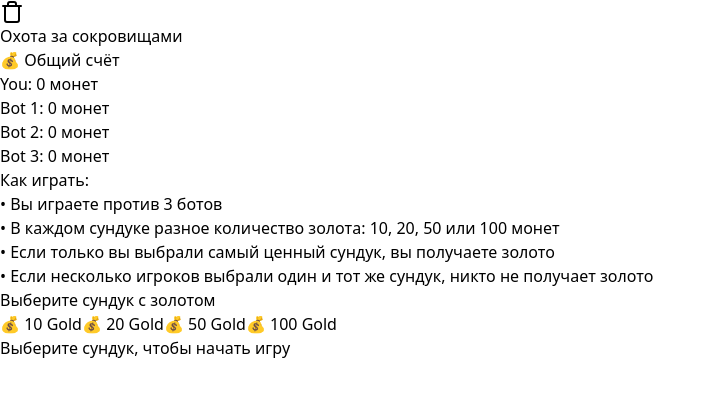
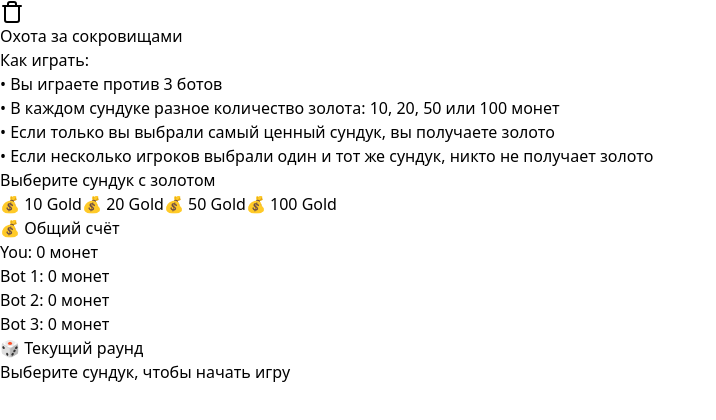
Before and after one commit to puremind5/dfac, a React (Vite) app: page / in a window 1280 px wide. Shown: the top 420 px of the page, without its empty margins (0-716 px from the left). Built offline with nearby package versions, Linux system fonts and the light colour scheme.

Commit message:
Update App.tsx

```diff
--- a/src/App.tsx
+++ b/src/App.tsx
@@ -1,7 +1,6 @@
 import React, { useState } from 'react';
 import { Trash as Treasure } from 'lucide-react';
 import GameBoard from './components/GameBoard';
-import ResultsPanel from './components/ResultsPanel';
 
 const CHEST_VALUES = { 1: 10, 2: 20, 3: 50, 4: 100 };
 
@@ -82,16 +81,6 @@ function App() {
           </div>
         )}
 
-        {/* 🌟 Таблица с накопленным золотом */}
-        <div className="mt-6 p-4 bg-gray-100 rounded-lg shadow-md text-center">
-          <h2 className="text-lg font-bold mb-2">💰 Общий счёт</h2>
-          <ul className="text-sm text-gray-700">
-            {Object.entries(totalGold).map(([player, gold]) => (
-              <li key={player} className="py-1">{player}: {gold} монет</li>
-            ))}
-          </ul>
-        </div>
-
         {/* Описание игры */}
         <div className="mt-6 p-6 bg-gray-100 rounded-lg shadow-md min-h-[150px] flex flex-col justify-center">
           <h2 className="text-xl font-bold text-center mb-2">Как играть:</h2>
@@ -106,14 +95,47 @@ function App() {
         {/* Игровая доска (сундуки остаются видимыми, но отключаются после выбора) */}
         <GameBoard onChestSelect={handleChestSelect} loading={loading} gameActive={gameActive} />
 
-        {/* Место для результатов зарезервировано заранее */}
-        <div className="mt-6 min-h-[180px] flex items-center justify-center bg-gray-100 rounded-lg shadow-md">
-          {results ? (
-            <ResultsPanel results={results} onNewRound={startNewRound} />
-          ) : (
-            <p className="text-gray-500">Выберите сундук, чтобы начать игру</p>
-          )}
+        {/* 🌟 Общий счёт + результаты текущего раунда в одном блоке */}
+        <div className="mt-6 p-6 bg-gray-100 rounded-lg shadow-md grid grid-cols-2 gap-4">
+          {/* Левая колонка: Общий счёт */}
+          <div className="text-center">
+            <h2 className="text-lg font-bold mb-2">💰 Общий счёт</h2>
+            <ul className="text-sm text-gray-700">
+              {Object.entries(totalGold).map(([player, gold]) => (
+                <li key={player} className="py-1">{player}: {gold} монет</li>
+              ))}
+            </ul>
+          </div>
+
+          {/* Правая колонка: Результаты текущей игры */}
+          <div className="text-center">
+            <h2 className="text-lg font-bold mb-2">🎲 Текущий раунд</h2>
+            {results ? (
+              <>
+                <p className="text-lg font-semibold">
+                  {results.winner === "You" ? `🎉 Вы выиграли ${results.reward} золота! 💰`
+                    : results.winner.includes("Bot") ? `🤖 ${results.winner} выиграл ${results.reward} золота!`
+                    : "Никто не выиграл в этом раунде."}
+                </p>
+                <ul className="text-sm text-gray-700 mt-2">
+                  <li className="font-semibold">🧑 Вы выбрали сундук {results.playerChoice}</li>
+                  {results.botChoices.map((choice: number, index: number) => (
+                    <li key={index}>🤖 Бот {index + 1} выбрал сундук {choice}</li>
+                  ))}
+                </ul>
+                <button
+                  className="mt-4 px-4 py-2 bg-blue-500 text-white font-bold rounded-lg shadow-md hover:bg-blue-700 transition"
+                  onClick={startNewRound}
+                >
+                  Играть снова
+                </button>
+              </>
+            ) : (
+              <p className="text-gray-500">Выберите сундук, чтобы начать игру</p>
+            )}
+          </div>
         </div>
+
       </div>
     </div>
   );
```
